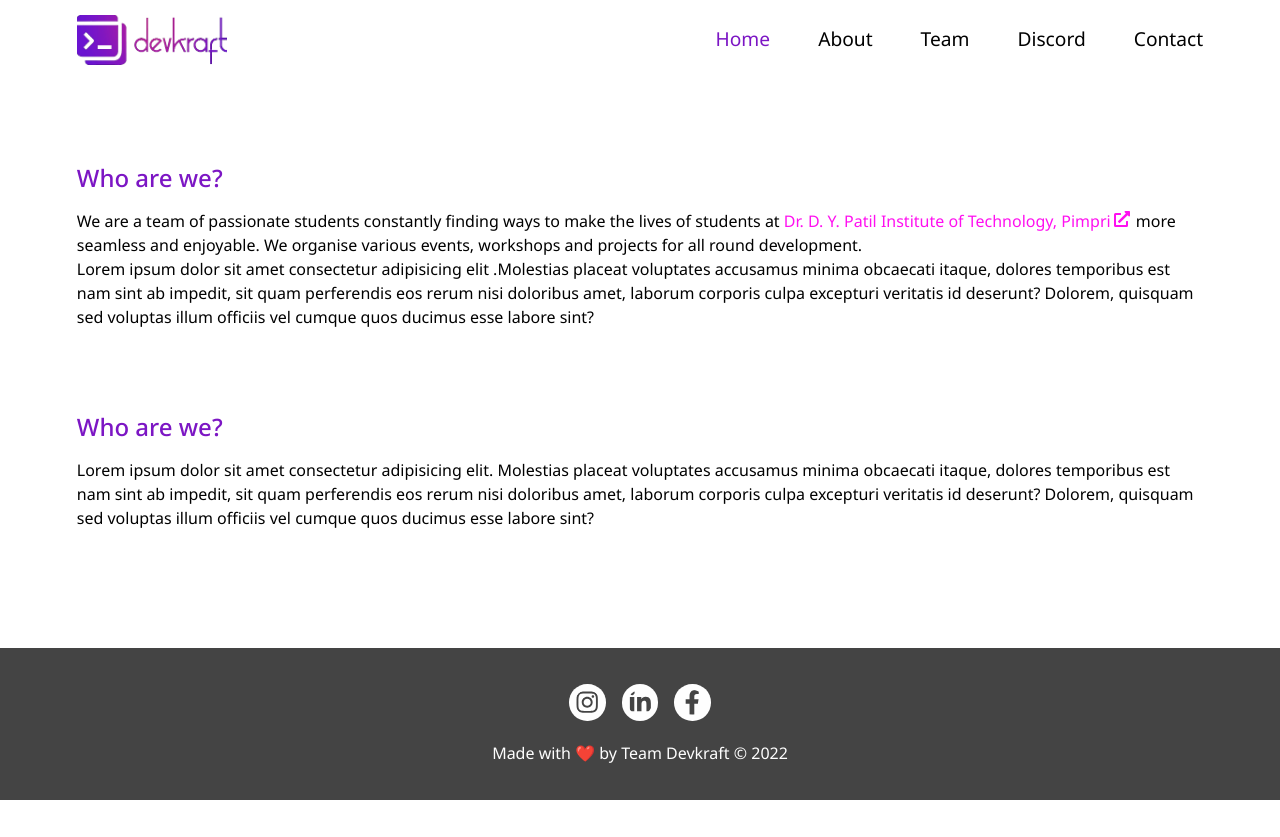
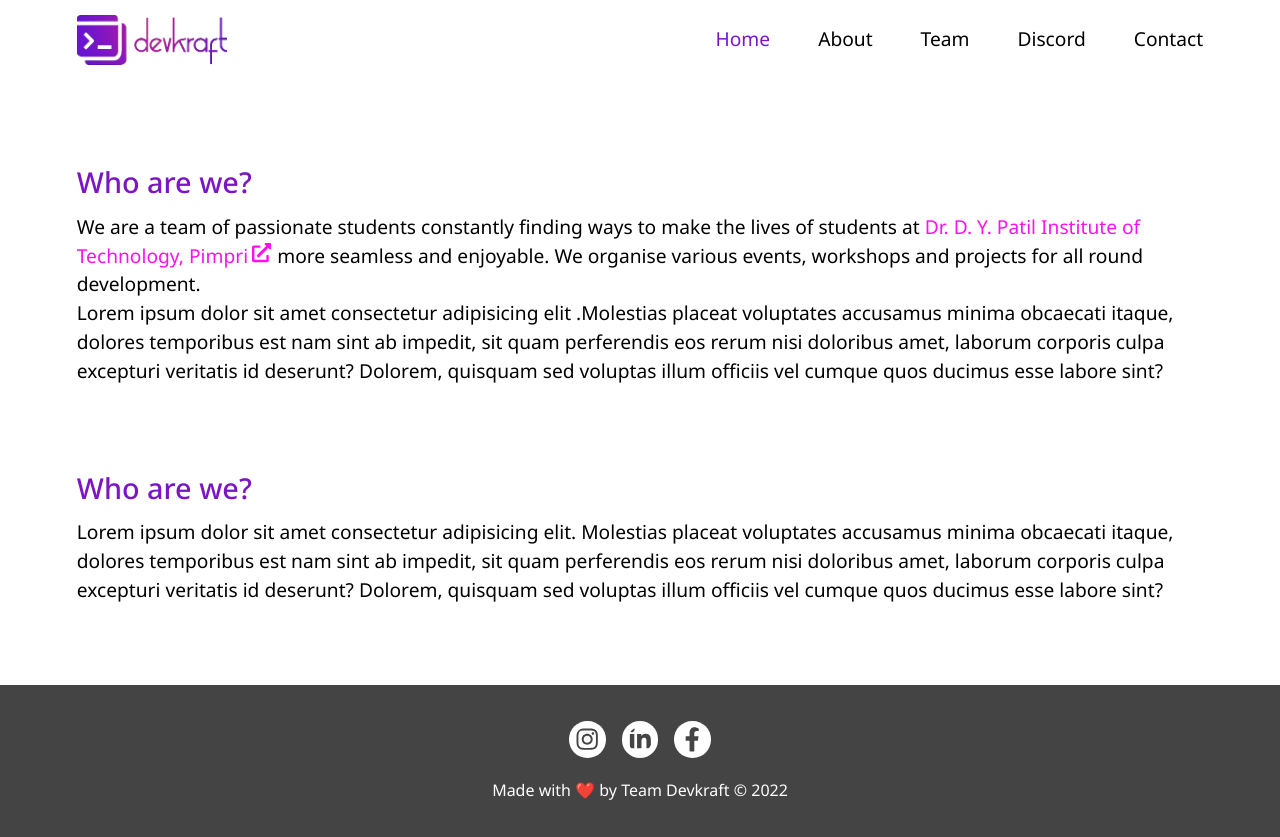
Before and after one commit to yashjawale/devkraft-web, a React (Create React App) app: page / in a window 1280 px wide. Before the commit the page ends 800 px from the top, so only its background shows below. Built offline with nearby package versions, Linux system fonts and the light colour scheme; a web font is replaced by a local one.

Commit message:
Adjusted font size

```diff
--- a/src/components/HeadedParagraph.js
+++ b/src/components/HeadedParagraph.js
@@ -6,7 +6,13 @@ const HeadedParagraph = (props) => {
       <div className="gutter"></div>
       <div className="sub-row">
         <div className="col-12">
-          <h2 style={{ color: "var(--primary)", marginBottom: "0.8rem" }}>
+          <h2
+            style={{
+              color: "var(--primary)",
+              marginBottom: "0.6rem",
+              fontSize: "1.8rem",
+            }}
+          >
             {props.title}
           </h2>
           <p>{props.children}</p>
--- a/src/styles/_global.scss
+++ b/src/styles/_global.scss
@@ -43,3 +43,7 @@ h5,
 h6 {
   font-weight: 500;
 }
+
+p {
+  font-size: 1.2rem;
+}
```
